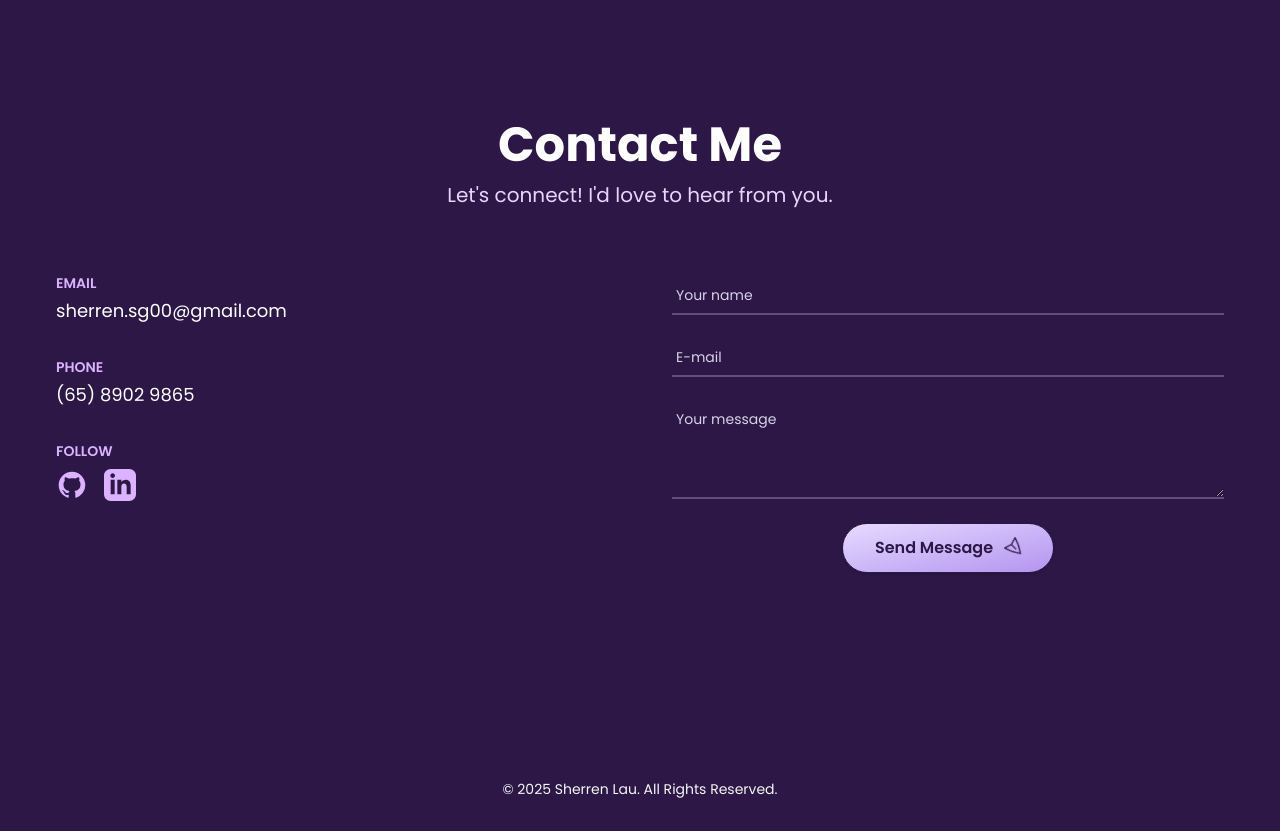
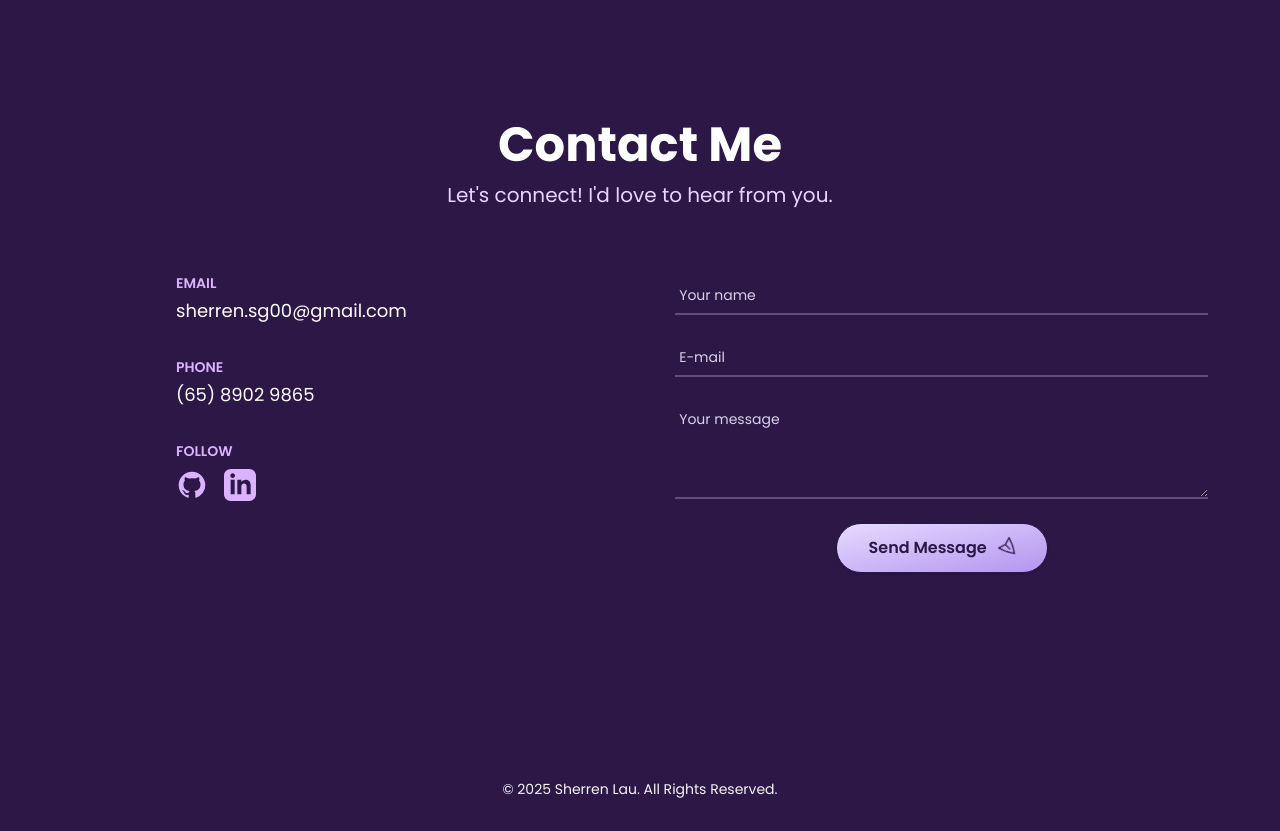
Before and after one commit to XSherren/portfolio-website, a Next.js app: page / in a window 1280 px wide. Shown: the part 3240-4071 px from the top of the page. Built offline with nearby package versions, Linux system fonts and the light colour scheme; a web font is replaced by a local one.

Commit message:
Enhance layout of Contact component: adjust container padding and improve responsiveness with flex and grid adjustments

```diff
--- a/src/components/contact.tsx
+++ b/src/components/contact.tsx
@@ -29,7 +29,7 @@ const LinkedInIcon = () => (
 function Contact() {
   return (
     <section className="flex min-h-screen flex-col items-center justify-center py-12 md:py-20">
-      <div className="container mx-auto w-full px-4">
+      <div className="container mx-auto px-8">
         <div className="mb-10 text-center md:mb-16">
           <h1 className="mb-3 text-4xl font-bold text-white md:text-5xl">
             Contact Me
@@ -39,9 +39,9 @@ function Contact() {
           </p>
         </div>
 
-        <div className="flex flex-col items-start gap-10 md:grid md:grid-cols-2 md:gap-16">
+        <div className="flex flex-col items-start gap-10 md:gap-16 lg:flex-row">
           {/* Contact Form */}
-          <form className="w-full space-y-8 text-center md:order-2 md:space-y-6 md:text-left">
+          <form className="w-full space-y-8 text-center md:order-2 md:space-y-6 md:text-left lg:w-1/2">
             <div>
               <input
                 type="text"
@@ -81,7 +81,7 @@ function Contact() {
           </form>
 
           {/* Contact Details */}
-          <div className="mx-auto mt-10 space-y-8 text-center md:order-1 md:mt-0 md:text-left lg:mx-0">
+          <div className="mx-auto mt-10 space-y-8 text-center md:order-1 md:mt-0 md:text-left lg:mx-0 lg:w-1/2 lg:pl-26">
             {/* Email */}
             <div>
               <h3 className="mb-1 text-sm font-semibold text-purple-300 uppercase">
```
